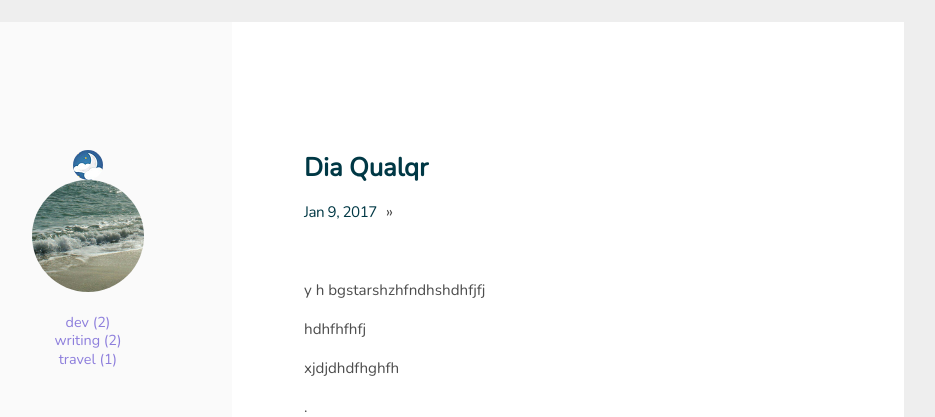
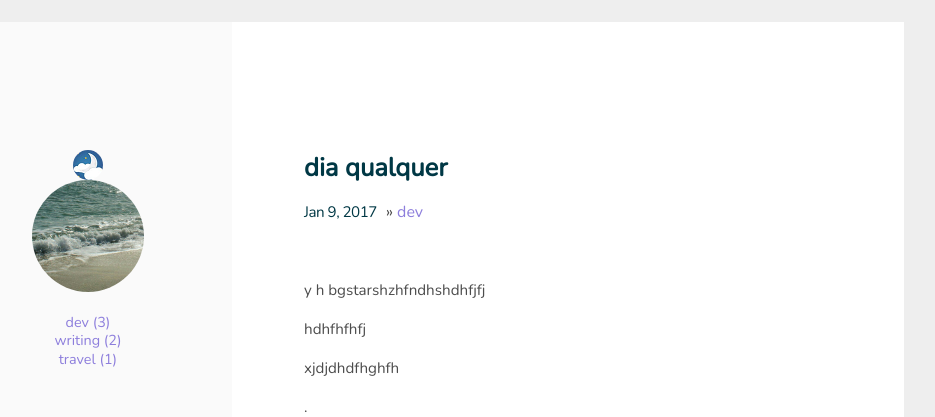
Before and after one commit to sraelai/y, a Jekyll site: the page built from _posts/2017-01-09-dia-qualqr.md, in a window 1280 px wide. Shown: the top 417 px of the page, without its empty margins (216-1151 px from the left). Built offline with Jekyll 4.4.1, drawn with Linux system fonts in a browser that asks for light colours.

Commit message:
Atualizar o 2017-01-09-dia-qualqr.md

```diff
--- a/_posts/2017-01-09-dia-qualqr.md
+++ b/_posts/2017-01-09-dia-qualqr.md
@@ -1,3 +1,8 @@
+---
+title: dia qualquer
+categories: dev
+comments: false
+---
 
 
 y h bgstarshzhfndhshdhfjfj
```
